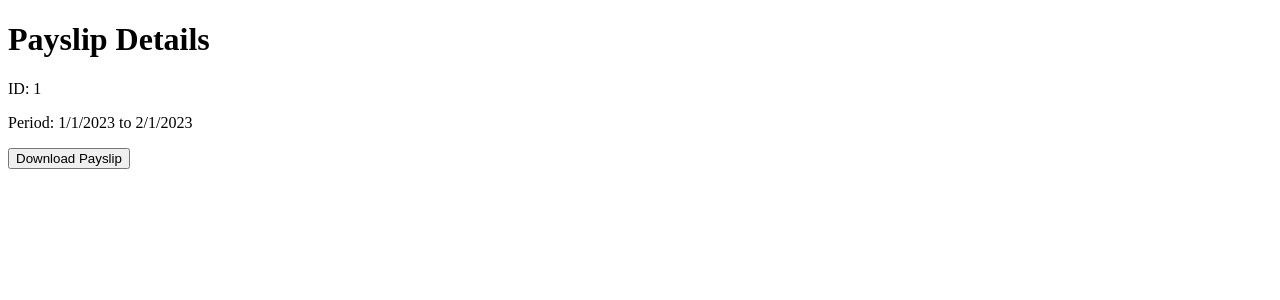
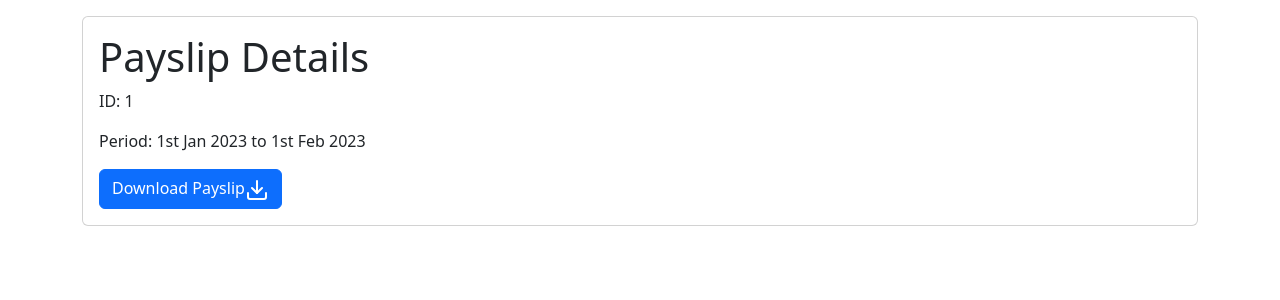
Before and after one commit to Mbarachi/payslip-manager, a React (Create React App) app: page /payslip/1 in a window 1280 px wide. Shown: the top 300 px of the page. Built offline with nearby package versions, Linux system fonts and the light colour scheme.

Commit message:
Installed react-bootstrap just to jazz up the UI

```diff
--- a/package.json
+++ b/package.json
@@ -7,10 +7,16 @@
     "@testing-library/react": "^13.4.0",
     "@testing-library/user-event": "^13.5.0",
     "@types/jest": "^27.5.2",
+    "@types/moment": "^2.13.0",
     "@types/node": "^16.18.103",
     "@types/react": "^18.3.3",
     "@types/react-dom": "^18.3.0",
+    "bootstrap": "^5.3.3",
+    "install": "^0.13.0",
+    "moment": "^2.30.1",
+    "npm": "^10.8.2",
     "react": "^18.3.1",
+    "react-bootstrap": "^2.10.4",
     "react-dom": "^18.3.1",
     "react-router-dom": "^6.25.1",
     "react-scripts": "5.0.1",
--- a/public/index.html
+++ b/public/index.html
@@ -24,7 +24,7 @@
       work correctly both with client-side routing and a non-root public URL.
       Learn how to configure a non-root public URL by running `npm run build`.
     -->
-    <title>React App</title>
+    <title>Payslip App</title>
   </head>
   <body>
     <noscript>You need to enable JavaScript to run this app.</noscript>
--- a/src/App.css
+++ /dev/null
@@ -1,38 +0,0 @@
-.App {
-  text-align: center;
-}
-
-.App-logo {
-  height: 40vmin;
-  pointer-events: none;
-}
-
-@media (prefers-reduced-motion: no-preference) {
-  .App-logo {
-    animation: App-logo-spin infinite 20s linear;
-  }
-}
-
-.App-header {
-  background-color: #282c34;
-  min-height: 100vh;
-  display: flex;
-  flex-direction: column;
-  align-items: center;
-  justify-content: center;
-  font-size: calc(10px + 2vmin);
-  color: white;
-}
-
-.App-link {
-  color: #61dafb;
-}
-
-@keyframes App-logo-spin {
-  from {
-    transform: rotate(0deg);
-  }
-  to {
-    transform: rotate(360deg);
-  }
-}
--- /dev/null
+++ b/src/components/DownloadIcon.tsx
@@ -0,0 +1,23 @@
+const DownloadIcon: React.FC = () => {
+    return (
+        <svg
+            xmlns="http://www.w3.org/2000/svg"
+            viewBox="0 0 24 24"
+            width="24"
+            height="24"
+            fill="none"
+            stroke="currentColor"
+            strokeWidth="2"
+            strokeLinecap="round"
+            strokeLinejoin="round"
+            className="download-icon"
+        >
+            <path d="M21 15v4a2 2 0 0 1-2 2H5a2 2 0 0 1-2-2v-4"></path>
+            <polyline points="7 10 12 15 17 10"></polyline>
+            <line x1="12" y1="15" x2="12" y2="3"></line>
+        </svg>
+    );
+};
+
+
+export default DownloadIcon;
--- a/src/index.tsx
+++ b/src/index.tsx
@@ -1,6 +1,8 @@
 import React from 'react';
 import ReactDOM from 'react-dom/client';
 import App from './App';
+import './styles/App.css';
+import 'bootstrap/dist/css/bootstrap.min.css';
 
 const root = ReactDOM.createRoot(
   document.getElementById('root') as HTMLElement
--- a/src/pages/PayslipDetails.tsx
+++ b/src/pages/PayslipDetails.tsx
@@ -1,5 +1,8 @@
 import { useParams } from "react-router-dom"
 import payslipData from '../mockData'
+import moment from "moment"
+import { Button, Card, Container } from "react-bootstrap"
+import DownloadIcon from "../components/DownloadIcon"
 
 const PayslipDetails = () => {
     const { id } = useParams<{ id: string }>()
@@ -7,8 +10,8 @@ const PayslipDetails = () => {
     const payslip = payslipData.find(slip => slip.id === id)
 
     const formatDate = (timestamp: string) => {
-        const date = new Date(parseInt(timestamp) * 1000);
-        return date.toLocaleDateString();
+        const date = moment.unix(parseInt(timestamp));
+        return date.format('Do MMM YYYY');
     };
 
     if (!payslip) {
@@ -16,12 +19,19 @@ const PayslipDetails = () => {
     }
 
     return (
-        <div>
-            <h1>Payslip Details</h1>
-            <p>ID: {payslip.id}</p>
-            <p>Period: {formatDate(payslip.fromDate)} to {formatDate(payslip.toDate)}</p>
-            <button>Download Payslip</button>
-        </div>
+        <Container style={{ marginTop: '1rem' }}>
+            <Card>
+                <Card.Body>
+                    <h1>Payslip Details</h1>
+                    <p>ID: {payslip.id}</p>
+                    <p>Period: {formatDate(payslip.fromDate)} to {formatDate(payslip.toDate)}</p>
+                    <Button className="flex-btn">
+                        Download Payslip
+                        <DownloadIcon />
+                    </Button>
+                </Card.Body>
+            </Card>
+        </Container>
     )
 }
 
--- a/src/pages/PayslipList.tsx
+++ b/src/pages/PayslipList.tsx
@@ -1,29 +1,36 @@
 import { useState } from "react"
+import Card from 'react-bootstrap/Card';
 import payslipData from '../mockData'
 import { Payslip } from "../types"
 import { Link } from "react-router-dom"
+import moment from "moment"
+import { Container } from "react-bootstrap";
 
 const PayslipList = () => {
     const [payslips, setPayslips] = useState<Payslip[]>(payslipData)
 
     const formatDate = (timestamp: string) => {
-        const date = new Date(parseInt(timestamp) * 1000);
-        return date.toLocaleDateString();
+        const date = moment.unix(parseInt(timestamp));
+        return date.format('Do MMM YYYY');
     };
 
     return (
-        <div>
+        <Container style={{ marginTop: '1rem' }}>
+            <Card>
+                <Card.Body>
                     <h1>Payslip List</h1>
                     <ul>
                         {payslips.map((paylsip => (
                             <li key={paylsip.id}>
                                 <Link to={`/payslip/${paylsip.id}`}>
-                            {formatDate(paylsip.fromDate)} to {formatDate(paylsip.toDate)}ƒ
+                                    {formatDate(paylsip.fromDate)} to {formatDate(paylsip.toDate)}
                                 </Link>
                             </li>
                         )))}
                     </ul>
-        </div>
+                </Card.Body>
+            </Card>
+        </Container>
     )
 }
 
--- /dev/null
+++ b/src/styles/App.css
@@ -0,0 +1,3 @@
+body {
+    margin: 10px;
+}
```
Also changed, not shown: 1 other file (tests, documents, lock files or other folders). Lines whose indentation alone changed are shown as unchanged.
